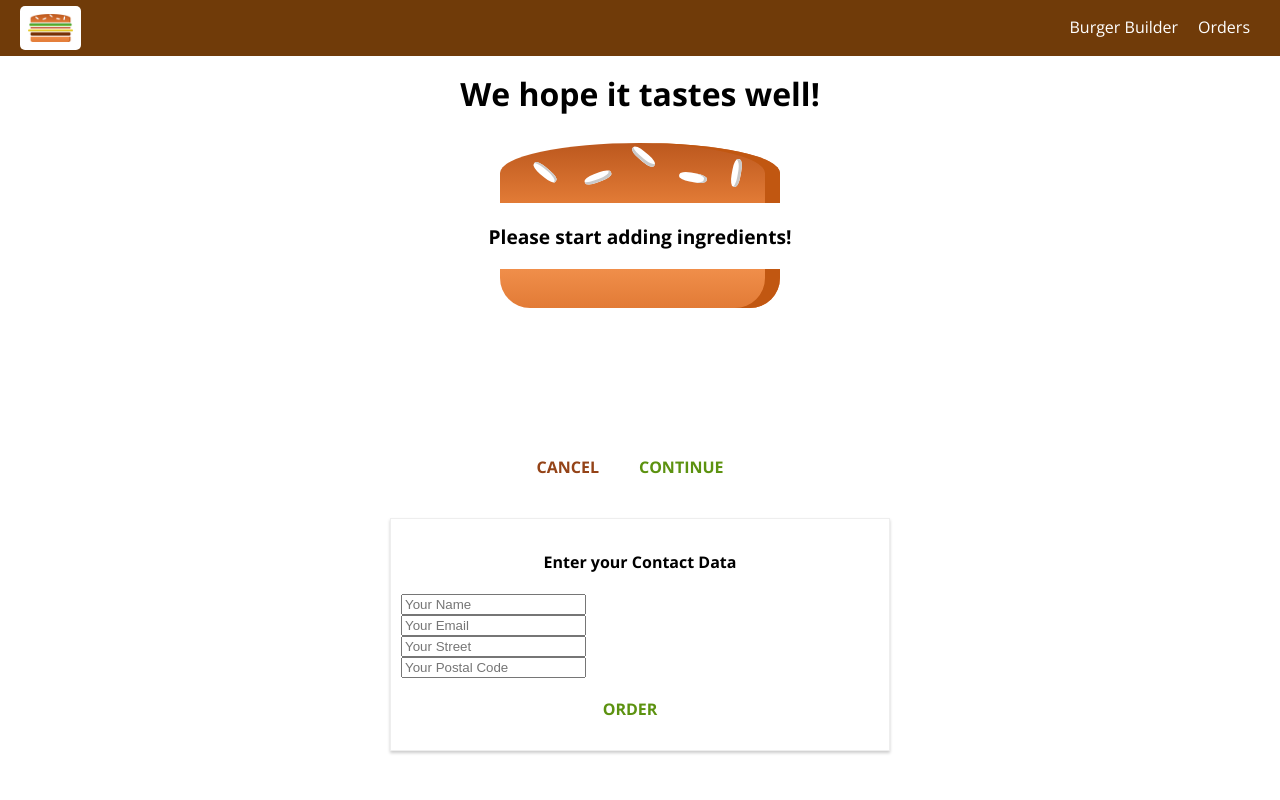
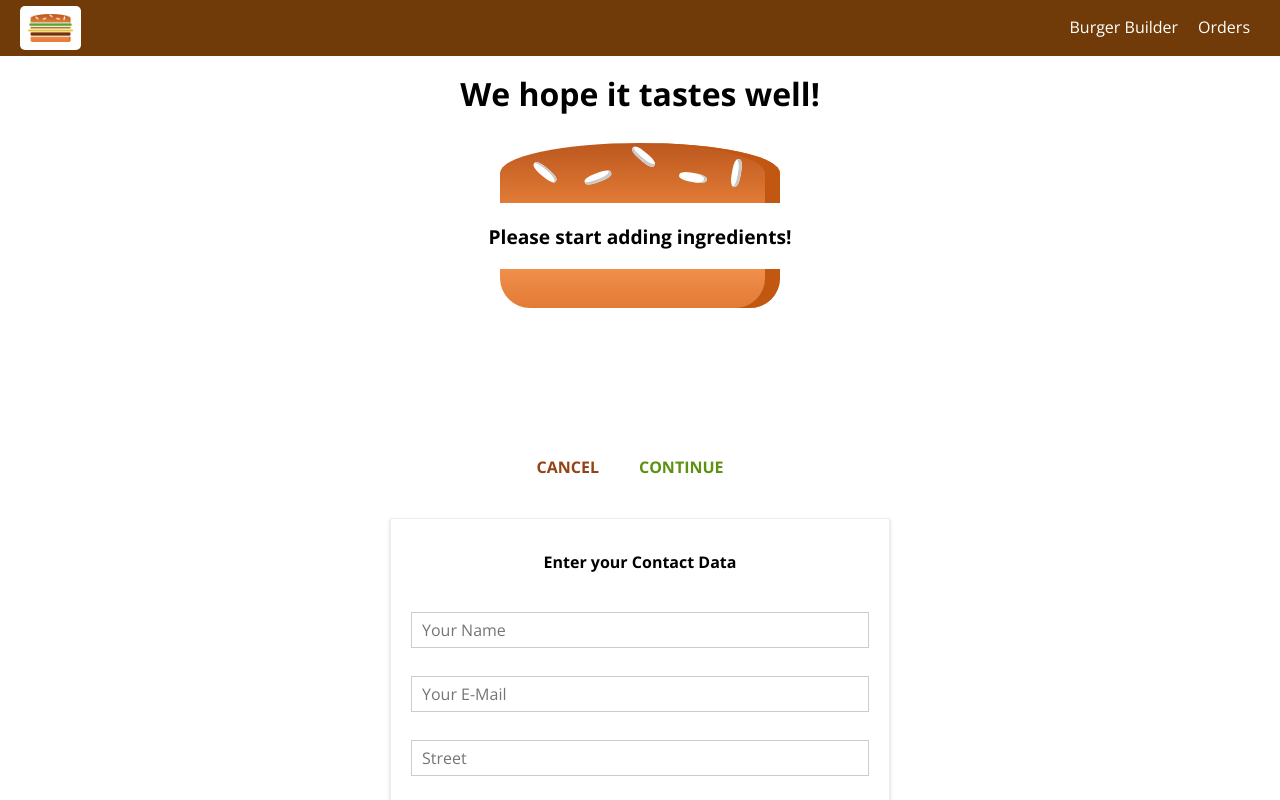
Before and after one commit to sharmaabhilash/react-course, a React app: page /checkout in a window 1280 px wide. Both pictures are taken after a click on the button "CONTINUE". Shown: the top 800 px of the page. Built offline with nearby package versions, Linux system fonts and the light colour scheme.

Commit message:
create component for input fields

```diff
--- /dev/null
+++ b/src/components/UI/Input/Input.css
@@ -0,0 +1,27 @@
+.Input {
+    width: 100%;
+    padding: 10px;
+    box-sizing: border-box;
+}
+
+.Label {
+    font-weight: bold;
+    display: block;
+    margin-bottom: 8px;
+}
+
+.InputElement {
+    outline: none;
+    border: 1px solid #ccc;
+    background-color: white;
+    font: inherit;
+    padding: 6px 10px;
+    display: block;
+    width: 100%;
+    box-sizing: border-box;
+}
+
+.InputElement:focus {
+    outline: none;
+    background-color: #ccc;
+}
--- /dev/null
+++ b/src/components/UI/Input/Input.jsx
@@ -0,0 +1,48 @@
+import React from 'react';
+
+import classes from './Input.css';
+
+const input = ( props ) => {
+    let inputElement = null;
+
+    switch (props.elementType) {
+        case ( 'input' ):
+            inputElement = <input className={ classes.InputElement }
+                { ...props.elementConfig }
+                value={ props.value } />;
+            break;
+        case ( 'textarea' ):
+            inputElement = <textarea className={ classes.InputElement }
+                { ...props.elementConfig }
+                value={ props.value } />;
+            break;
+        case ( 'select' ):
+            inputElement = (
+                <select className={ classes.InputElement }
+                    value={ props.value } >
+                    {
+                        props.elementConfig.options.map(option => {
+                            return <option key={ option.value } value={ option.value }>
+                                { option.displayValue }
+                            </option>
+                        })
+                    }
+                </select>
+            );
+            break;
+        default:
+            inputElement = <input className={ classes.InputElement }
+                { ...props.elementConfig }
+                value={ props.value } />;
+            break;
+    }
+
+    return (
+        <div className={ classes.Input }>
+            <label className={ classes.Label }>{ props.label }</label>
+            { inputElement }
+        </div>
+    );
+}
+
+export default input;
--- a/src/containers/Checkout/Checkout.jsx
+++ b/src/containers/Checkout/Checkout.jsx
@@ -17,7 +17,6 @@ class Checkout extends Component {
         let price = 0;
         for (let param of query.entries()) {
             // console.log(param); [ "meat", "0" ]
-            console.log(param);
             if (param[0] === 'price') {
                 price = param[1];
             } else {
--- a/src/containers/Checkout/ContactData/ContactData.jsx
+++ b/src/containers/Checkout/ContactData/ContactData.jsx
@@ -4,16 +4,62 @@ import Button from '../../../components/UI/Button/Button';
 import classes from './ContactData.css';
 import axios from '../../../axios-orders';
 import Spinner from '../../../components/UI/Spinner/Spinner';
+import Input from '../../../components/UI/Input/Input';
 
 class ContactData extends Component {
 
     state = {
-        name: '',
-        email: '',
-        address: {
-            street: '',
-            zipcode: '',
-            country: ''
+        orderForm: {
+                name: {
+                    elementType: 'input',
+                    elementConfig: {
+                        type: 'text',
+                        placeholder: 'Your Name'
+                    },
+                    value: ''
+                },
+                email: {
+                    elementType: 'input',
+                    elementConfig: {
+                        type: 'email',
+                        placeholder: 'Your E-Mail'
+                    },
+                    value: ''
+                },
+                street: {
+                    elementType: 'input',
+                    elementConfig: {
+                        type: 'text',
+                        placeholder: 'Street'
+                    },
+                    value: ''
+                },
+                country: {
+                    elementType: 'input',
+                    elementConfig: {
+                        type: 'text',
+                        placeholder: 'Country'
+                    },
+                    value: ''
+                },
+                zipcode: {
+                    elementType: 'input',
+                    elementConfig: {
+                        type: 'text',
+                        placeholder: 'Zip Code'
+                    },
+                    value: ''
+                },
+                deliveryMethod: {
+                    elementType: 'select',
+                    elementConfig: {
+                        options: [
+                            { value: 'fastest', displayValue: 'Fastest' },
+                            { value: 'cheapest', displayValue: 'Cheapest' }
+                        ]
+                    },
+                    value: ''
+                }
         },
         loading: false
     };
@@ -26,16 +72,7 @@ class ContactData extends Component {
 
         const data = {
             ingredients: this.props.ingredients,
-            price: this.props.price,
-            customer: {
-                name: 'Abhilash',
-                email: 'test@text.com',
-                address: {
-                    street: 'test',
-                    zipcode: '451454',
-                    country: 'Bharat'
-                }
-            }
+            price: this.props.price
         };
 
         axios.post('/order.json', data)
@@ -53,12 +90,24 @@ class ContactData extends Component {
     }
 
     render () {
+        const formElements = [];
+        for (let key in this.state.orderForm) {
+            formElements.push({
+                id: key,
+                config: this.state.orderForm[key]
+            });
+        }
+
         let form = (
             <form>
-                <input className={ classes.Input } type="text" name="name" placeholder="Your Name" />
-                <input className={ classes.Input } type="email" name="email" placeholder="Your Email" />
-                <input className={ classes.Input } type="text" name="street" placeholder="Your Street" />
-                <input className={ classes.Input } type="text" name="postal" placeholder="Your Postal Code" />
+                {
+                    formElements.map(formElement => {
+                        return <Input elementType={ formElement.config.elementType }
+                            elementConfig={ formElement.config.elementConfig }
+                            value={ formElement.config.value }
+                            key={ formElement.id } />
+                    })
+                }
                 <Button btnType="Success"
                     clicked={ this.orderHandler }>
                     ORDER
```
